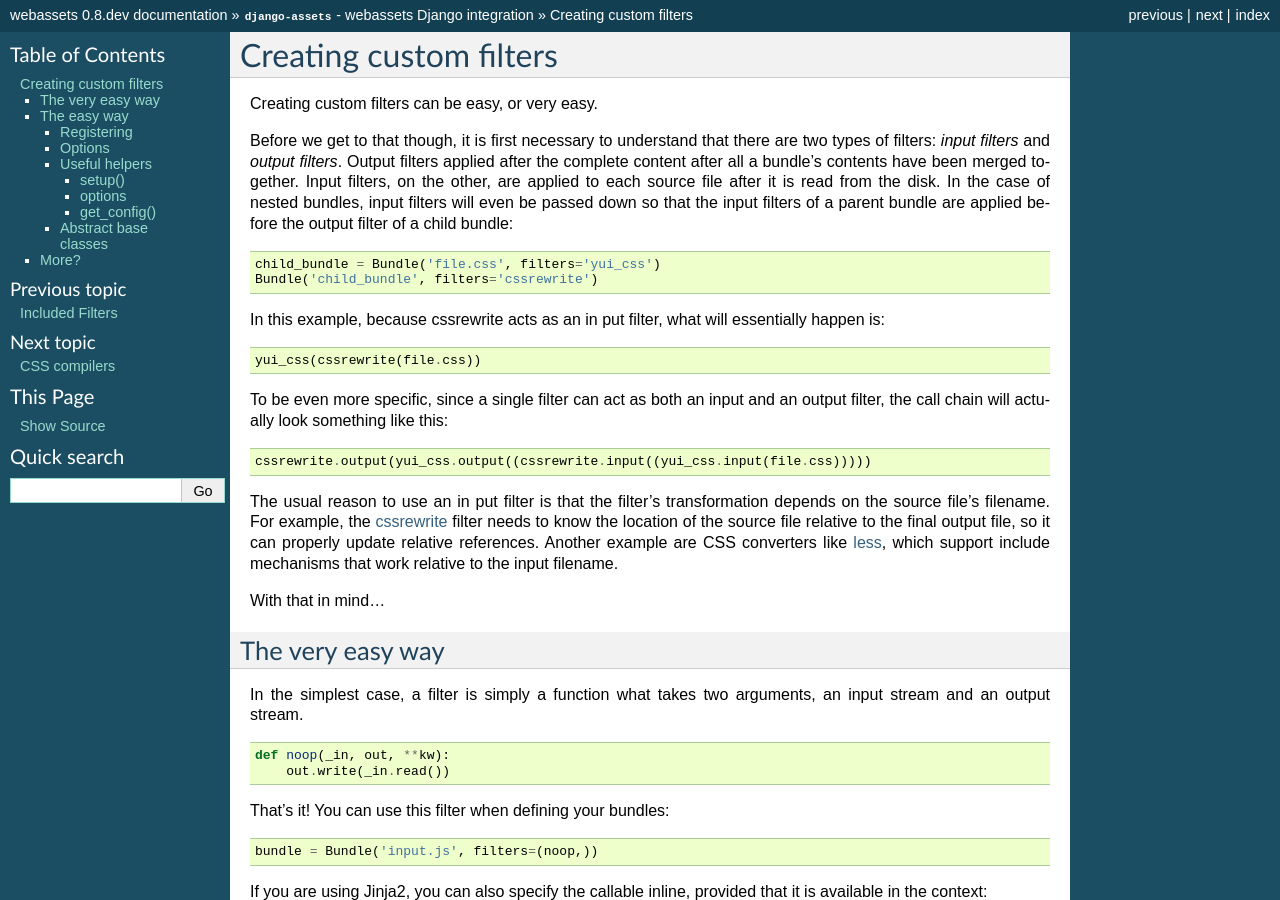
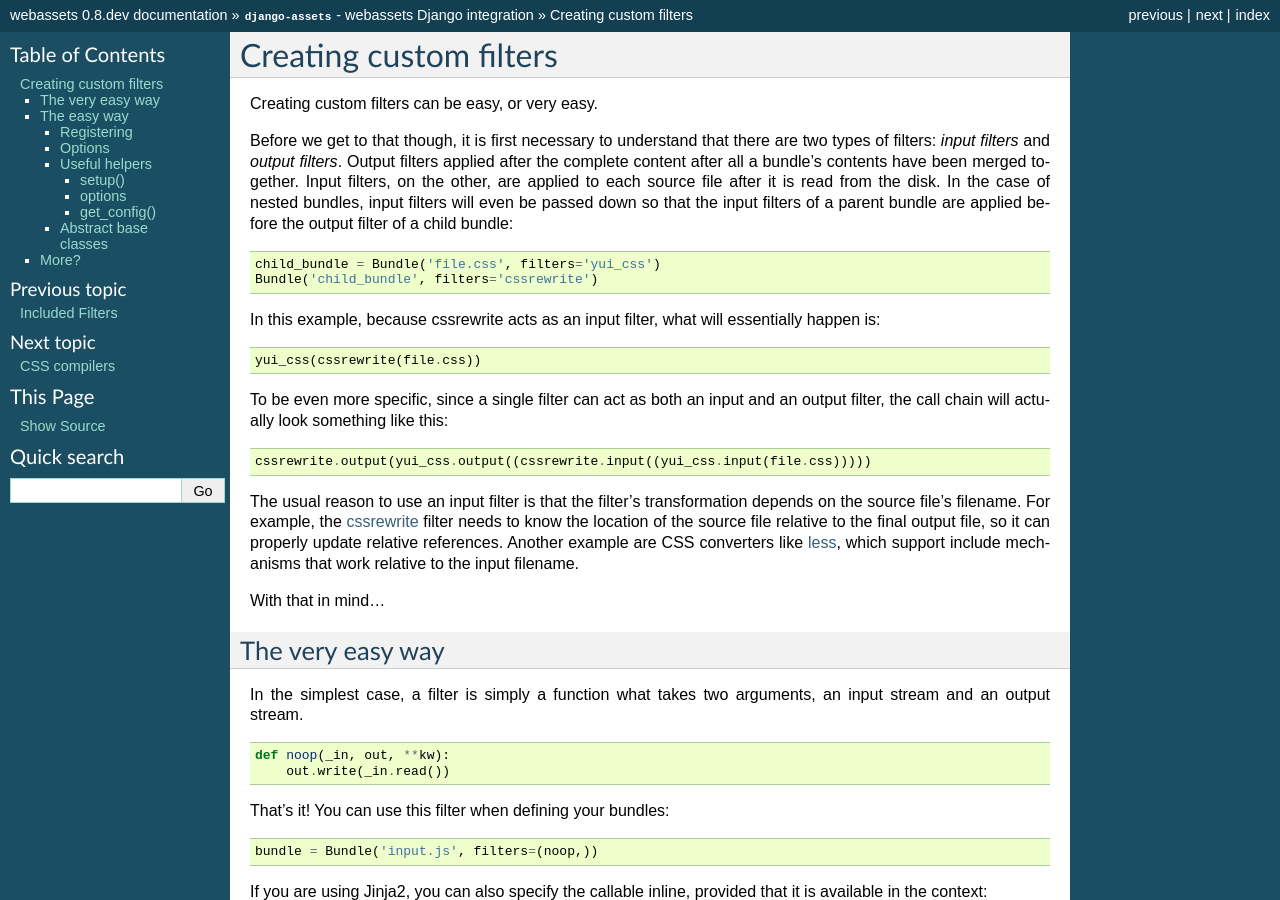
Before and after one commit to miracle2k/webassets, a Sphinx documentation site: the page built from docs/custom_filters.rst, in a window 1280 px wide and 900 px high. Built offline with Sphinx 7.4.7, drawn with Linux system fonts in a browser that asks for light colours.

Commit message:
Fixing typo in docs: "in put" -> "input"

```diff
--- a/docs/custom_filters.rst
+++ b/docs/custom_filters.rst
@@ -20,7 +20,7 @@ of a child bundle:
     child_bundle = Bundle('file.css', filters='yui_css')
     Bundle('child_bundle', filters='cssrewrite')
 
-In this example, because cssrewrite acts as an in put filter, what will
+In this example, because cssrewrite acts as an input filter, what will
 essentially happen is:
 
 .. code-block:: python
@@ -35,7 +35,7 @@ this:
 
     cssrewrite.output(yui_css.output((cssrewrite.input((yui_css.input(file.css)))))
 
-The usual reason to use an in put filter is that the filter's
+The usual reason to use an input filter is that the filter's
 transformation depends on the source file's filename. For example,
 the :ref:`cssrewrite <filters-cssrewrite>` filter needs to know the
 location of the source file relative to the final output file, so it
```
